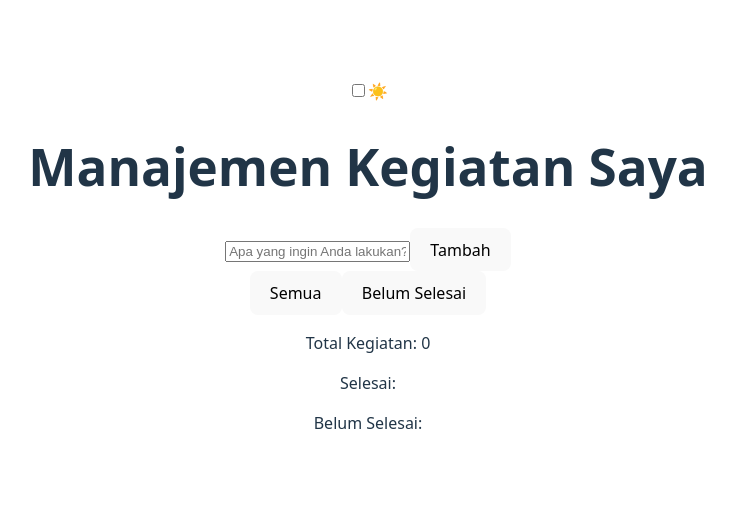
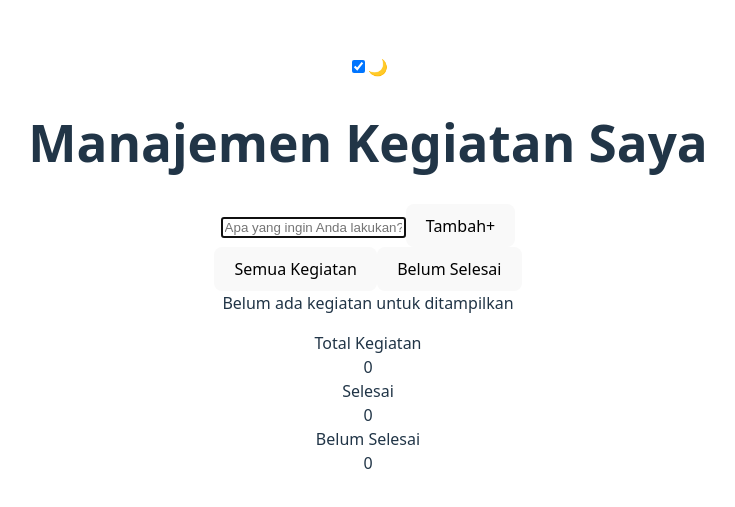
Before and after one commit to 4hannnn/32-pbk-uts-233510171, a Vue app: page / in a window 1280 px wide. Shown: the part 135-642 px from the top of the page, without its empty margins (272-1007 px from the left). Built offline with nearby package versions, Linux system fonts and the light colour scheme.

Commit message:
Menambahkan Fungsi Dark Mode Dan Juga Memperbarui Template Agar Lebih Responsif

```diff
--- a/src/App.vue
+++ b/src/App.vue
@@ -1,5 +1,6 @@
+<!-- src/App.vue -->
 <template>
-    <div class="container">
+  <div class="container">
     <div class="theme-switch-wrapper">
       <label class="theme-switch">
         <input type="checkbox" v-model="isDarkMode" @change="toggleTheme">
@@ -7,35 +8,57 @@
       </label>
       <span class="theme-label">{{ isDarkMode ? '🌙' : '☀️' }}</span>
     </div>
-
-
     <h1>Manajemen Kegiatan Saya</h1>
 
     <div class="add-task">
       <input type="text" v-model="newTask" placeholder="Apa yang ingin Anda lakukan?" @keyup.enter="addTask" />
-      <button @click="addTask">Tambah</button>
+      <button @click="addTask" class="btn add-btn">
+        <span class="btn-text">Tambah</span>
+        <span class="btn-icon">+</span>
+      </button>
     </div>
 
-    <div>
-      <button @click="showAll = true">Semua</button>
-      <button @click="showAll = false">Belum Selesai</button>
+    <div class="filter-container">
+      <button @click="showAll = true" :class="{ active: showAll }" class="filter-btn">
+        Semua Kegiatan
+      </button>
+      <button @click="showAll = false" :class="{ active: !showAll }" class="filter-btn">
+        Belum Selesai
+      </button>
     </div>
 
-        <div class="stats">
-      <p>Total Kegiatan: {{ tasks.length }}</p>
-      <p>Selesai: {{ completedCount }}</p>
-      <p>Belum Selesai: {{ uncompletedCount }}</p>
+    <div v-if="filteredTasks.length === 0" class="empty-state">
+      Belum ada kegiatan untuk ditampilkan
     </div>
 
-    <ul>
-      <li v-for="task in filteredTasks" :key="task.id">
-        <input type="checkbox" :checked="task.completed" @change="toggleComplete(task.id)" />
-        <span :style="{ textDecoration: task.completed ? 'line-through' : 'none' }">
-          {{ task.text }}
-        </span>
-        <button @click="deleteTask(task.id)">Hapus</button>
+    <transition-group name="task-list" tag="ul" class="task-list">
+      <li v-for="(task, index) in filteredTasks" :key="task.id" class="task-item"
+        :class="{ completed: task.completed }">
+        <div class="task-content">
+          <label class="checkbox-container">
+            <input type="checkbox" :checked="task.completed" @change="toggleComplete(task.id)" />
+            <span class="checkmark"></span>
+          </label>
+          <span class="task-text">{{ task.text }}</span>
+        </div>
+        <button @click="deleteTask(task.id)" class="btn delete-btn">Hapus</button>
       </li>
-    </ul>
+    </transition-group>
+
+    <div class="stats">
+      <div class="stat-card">
+        <div class="stat-title">Total Kegiatan</div>
+        <div class="stat-value">{{ tasks.length }}</div>
+      </div>
+      <div class="stat-card">
+        <div class="stat-title">Selesai</div>
+        <div class="stat-value">{{ completedCount }}</div>
+      </div>
+      <div class="stat-card">
+        <div class="stat-title">Belum Selesai</div>
+        <div class="stat-value">{{ tasks.length - completedCount }}</div>
+      </div>
+    </div>
   </div>
 </template>
 
@@ -43,65 +66,123 @@
 export default {
   data() {
     return {
+      tasks: [],
       newTask: '',
-      tasks: [],
       showAll: true,
-      isDarkMode: false
+      currentYear: new Date().getFullYear(),
+      isDarkMode: true,
+      theme: 'dark'
     }
   },
   computed: {
     filteredTasks() {
-      return this.showAll ? this.tasks : this.tasks.filter(task => !task.completed)
+      if (this.showAll) {
+        return this.tasks
+      } else {
+        return this.tasks.filter(task => !task.completed)
+      }
+    },
+    completedCount() {
+      return this.tasks.filter(task => task.completed).length
     }
   },
-  completedCount() {
-    return this.tasks.filter(task => task.completed).length
-  },
-  uncompletedCount() {
-    return this.tasks.filter(task => !task.completed).length
-  },
-
   methods: {
     generateId() {
-      return Date.now().toString(36) + Math.random().toString(36).substr(2)
+      return Date.now().toString(36) + Math.random().toString(36).substr(2);
     },
     addTask() {
       if (this.newTask.trim()) {
         this.tasks.unshift({
           id: this.generateId(),
           text: this.newTask.trim(),
-          completed: false
+          completed: false,
+          createdAt: new Date()
         })
         this.newTask = ''
-        this.saveTasks()
+        this.saveToLocalStorage()
       }
     },
     deleteTask(id) {
       const index = this.tasks.findIndex(task => task.id === id)
       if (index !== -1) {
         this.tasks.splice(index, 1)
-        this.saveTasks()
+        this.saveToLocalStorage()
       }
     },
     toggleComplete(id) {
-      const task = this.tasks.find(task => task.id === id)
-      if (task) {
-        task.completed = !task.completed
-        this.saveTasks()
+      const index = this.tasks.findIndex(task => task.id === id)
+      if (index !== -1) {
+        this.tasks[index].completed = !this.tasks[index].completed
+
+
+        if (this.tasks[index].completed) {
+          const completedTask = this.tasks.splice(index, 1)[0]
+          this.tasks.push(completedTask)
+        }
+
+        this.saveToLocalStorage()
       }
     },
-    saveTasks() {
+    saveToLocalStorage() {
       localStorage.setItem('tasks', JSON.stringify(this.tasks))
     },
-    loadTasks() {
-      const data = localStorage.getItem('tasks')
-      if (data) {
-        this.tasks = JSON.parse(data)
+    loadFromLocalStorage() {
+      const savedTasks = localStorage.getItem('tasks')
+      if (savedTasks) {
+        try {
+          const parsedTasks = JSON.parse(savedTasks)
+
+
+          const incompleteTasks = parsedTasks.filter(task => !task.completed)
+          const completedTasks = parsedTasks.filter(task => task.completed)
+
+          this.tasks = [...incompleteTasks, ...completedTasks]
+        } catch (e) {
+          console.error('Error parsing tasks from localStorage:', e)
+          this.tasks = []
+        }
       }
+    },
+    toggleTheme() {
+      this.theme = this.isDarkMode ? 'dark' : 'light'
+      document.documentElement.setAttribute('data-theme', this.theme)
+      localStorage.setItem('theme', this.theme)
+    },
+    loadThemePreference() {
+      const savedTheme = localStorage.getItem('theme') || 'dark'
+      this.theme = savedTheme
+      this.isDarkMode = savedTheme === 'dark'
+      document.documentElement.setAttribute('data-theme', savedTheme)
     }
   },
   mounted() {
-    this.loadTasks()
+    this.loadFromLocalStorage()
+    this.loadThemePreference()
+
+
+    this.$nextTick(() => {
+      const inputEl = document.querySelector('input[type="text"]')
+      if (inputEl) {
+        inputEl.focus()
+      }
+    })
   }
 }
 </script>
+
+<style>
+.task-list-enter-active,
+.task-list-leave-active {
+  transition: all 0.5s;
+}
+
+.task-list-enter-from,
+.task-list-leave-to {
+  opacity: 0;
+  transform: translateX(30px);
+}
+
+.task-list-move {
+  transition: transform 0.5s;
+}
+</style>
```
